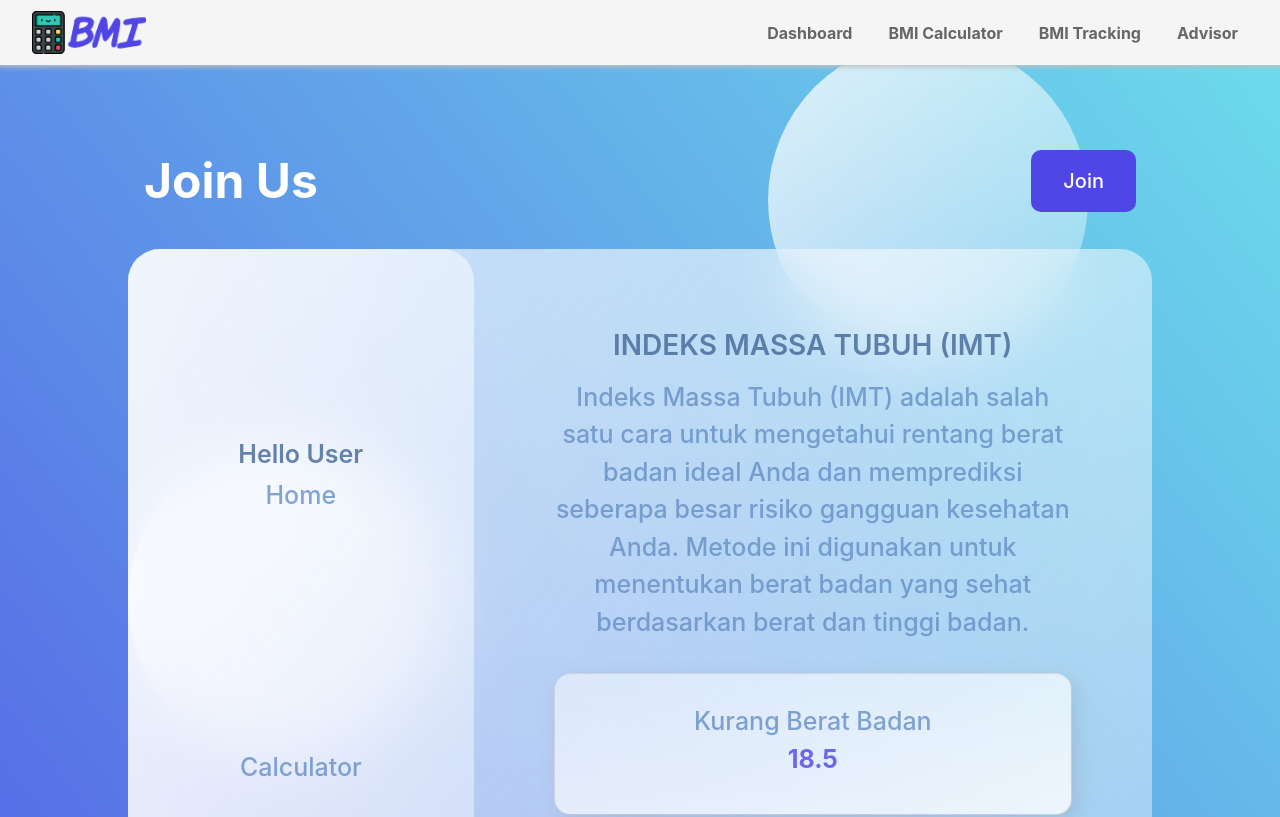
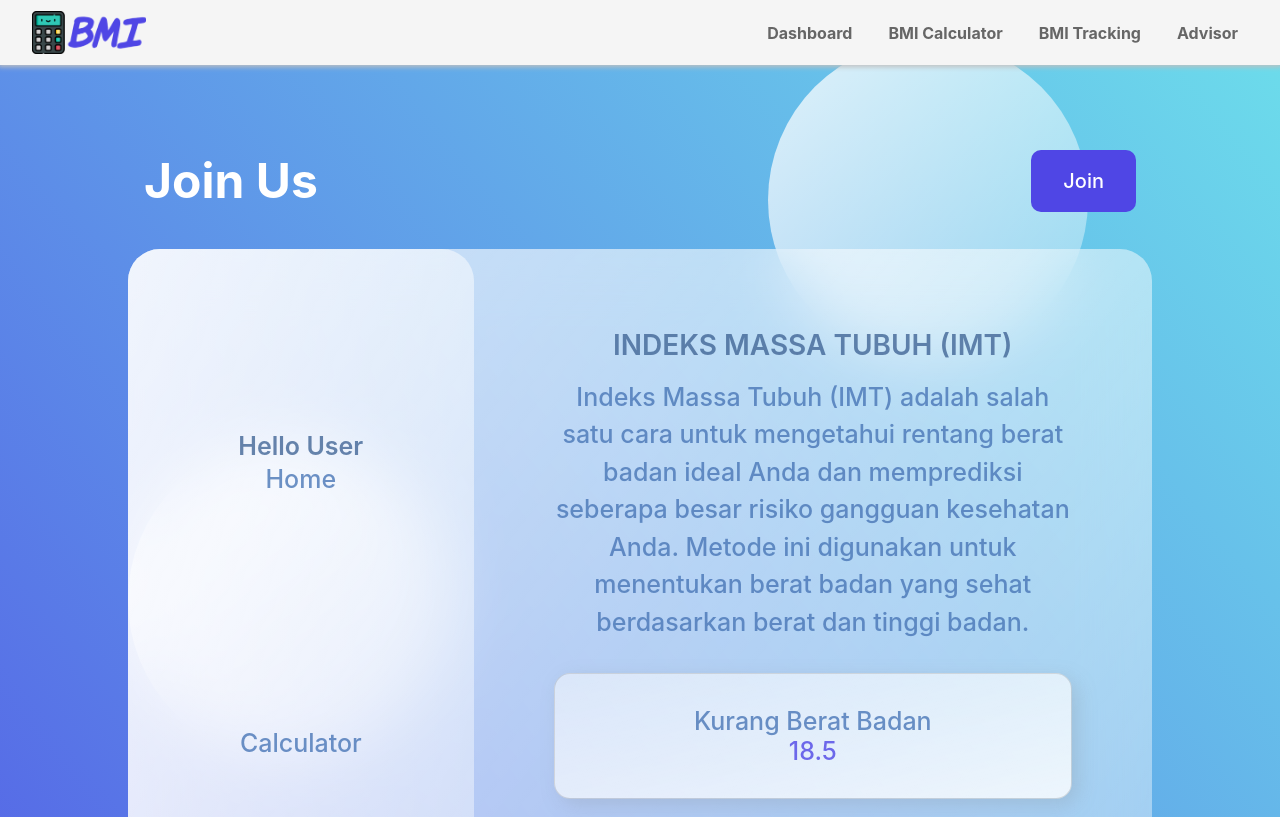
Before and after one commit to lukast2410/BMI_Calculator, a React (Create React App) app: page / in a window 1280 px wide. Shown: the top 817 px of the page. Built offline with nearby package versions, Linux system fonts and the light colour scheme.

Commit message:
Check Conflict

```diff
--- a/src/pages/Advisor.jsx
+++ b/src/pages/Advisor.jsx
@@ -108,7 +108,7 @@ export default function Advisor() {
       <br />
       <br />
       <div className="suggestion">
-        <a href="AdvisorDetail.jsx">More Details {">>"}</a>
+        <Link to={'/advisordetail'}>More Details {">>"}</Link>
       </div>
 
       <br />
--- a/src/pages/Home.jsx
+++ b/src/pages/Home.jsx
@@ -3,7 +3,7 @@ import '../styles/Home.css'
 
 export default function Home() {
 	return (
-		<main>
+		<main className='homeContent'>
 			<div className='join'>
 				<div className='joinus'>Join Us</div>
 				<div>
--- a/src/styles/Footer.css
+++ b/src/styles/Footer.css
@@ -47,6 +47,7 @@
 
 .creator:hover{
   background-color: rgba(24, 24, 24, 0.247);
+  color: white;
 }
 
 @media screen and (max-width: 1024px) {
--- a/src/styles/Home.css
+++ b/src/styles/Home.css
@@ -1,32 +1,32 @@
-* {
+.homeContent * {
     margin: 0;
     padding: 0;
     box-sizing: border-box;
 }
 
-h1 {
+.homeContent h1 {
     color: #426696;
     font-weight: 600;
     font-size: 28px;
     opacity: 0.8;
 }
 
-h2,
+.homeContent h2,
 p {
-    color: #658ec6;
+    color: #4976b6;
     font-weight: 500;
     font-size: 25px;
     opacity: 0.8;
 }
 
-h3 {
+.homeContent h3 {
     color: #426696;
     font-weight: 600;
     font-size: 25px;
     opacity: 0.8;
 }
 
-main {
+.homeContent {
     padding: 5rem 0;
     min-height: 100vh;
     background: linear-gradient(to right top, #4f46e5, #6cdbeb);
```
